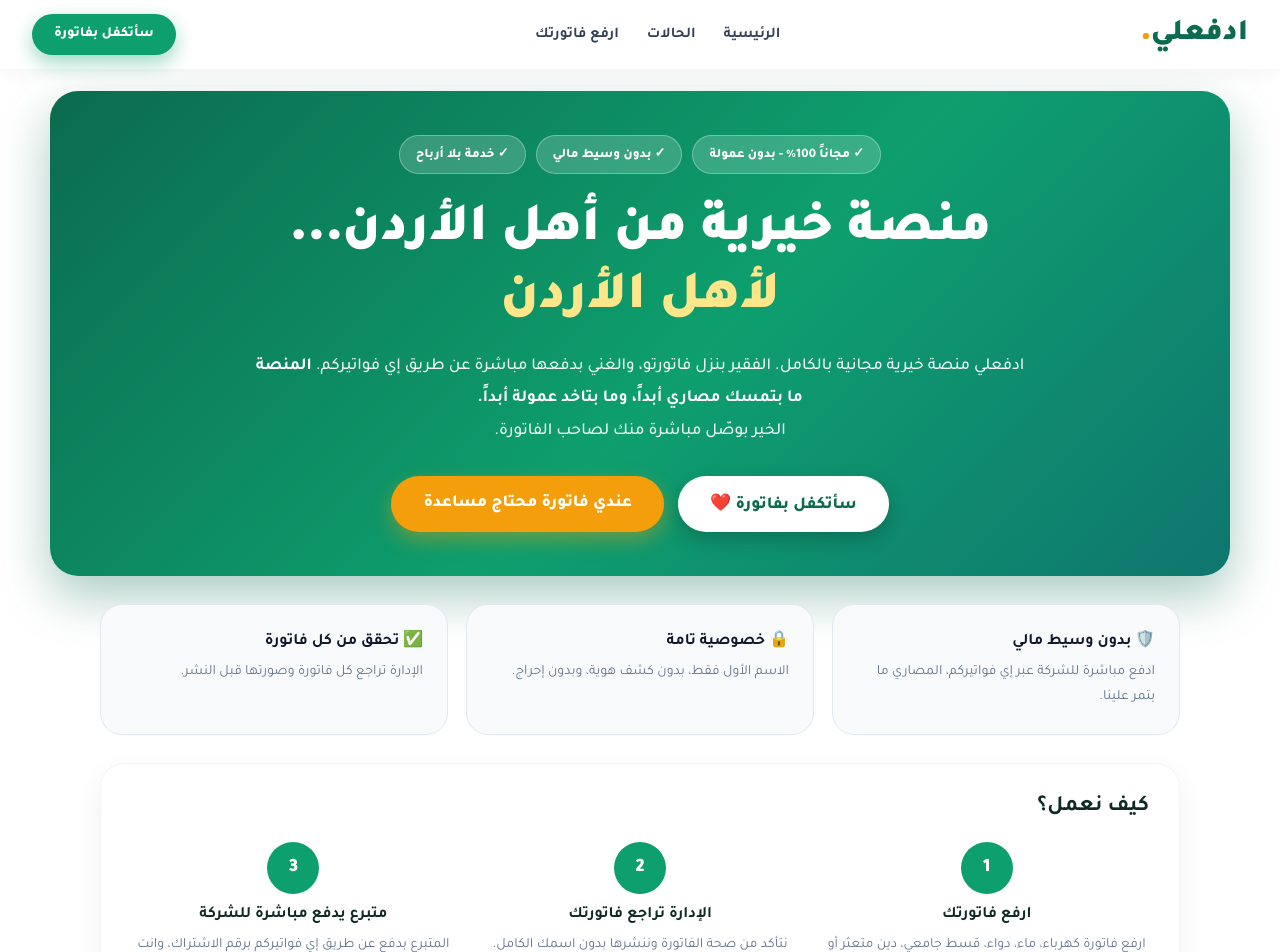
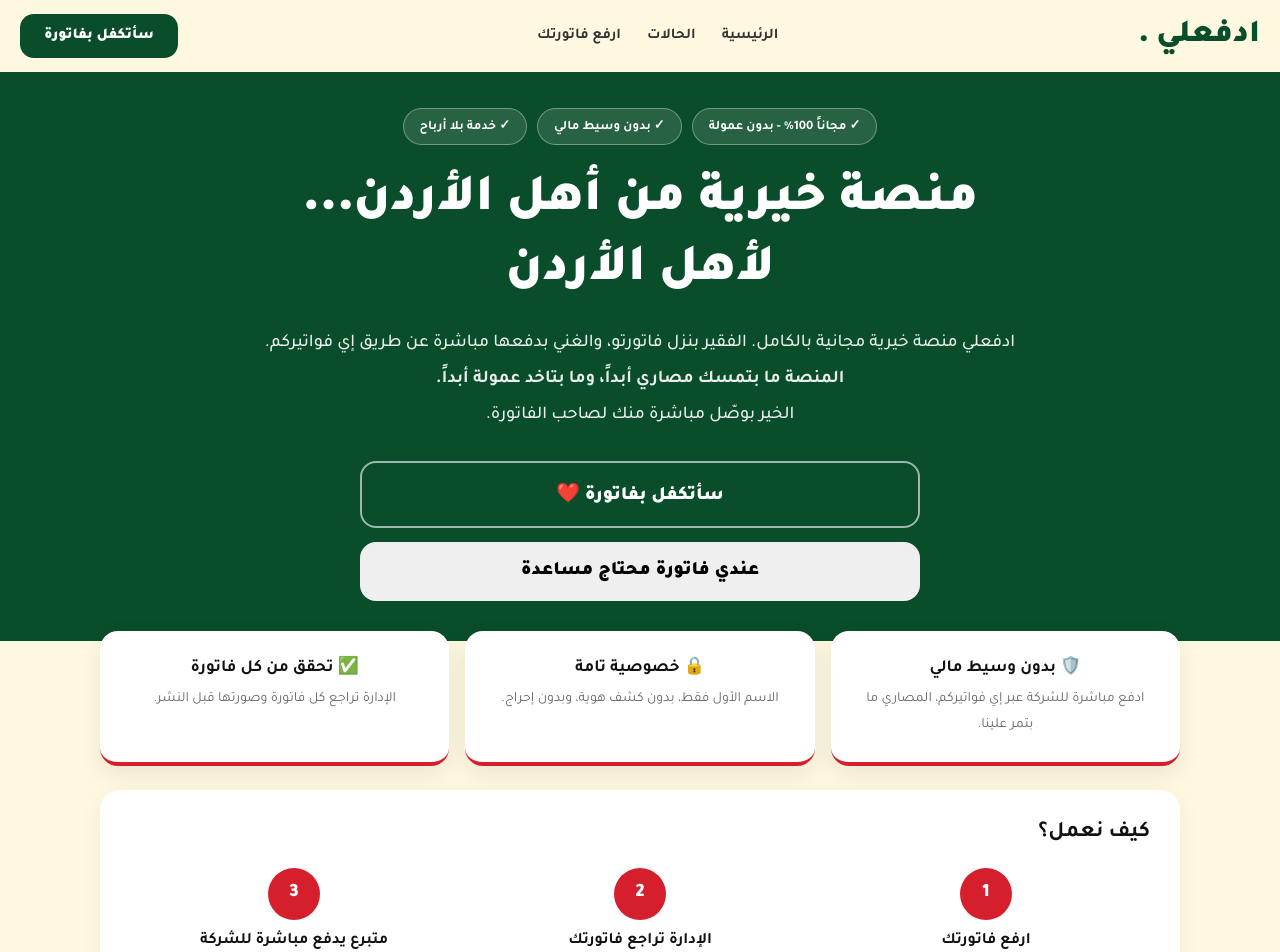
Before and after one commit to Idaf3li/idfa3li, a Next.js app: page / in a window 1280 px wide. Shown: the top 952 px of the page. Built offline with nearby package versions, Linux system fonts and the light colour scheme.

Commit message:
Refactor global styles for improved design
Updated styles for header, buttons, and layout.

```diff
--- a/app/globals.css
+++ b/app/globals.css
@@ -1,30 +1,33 @@
 @import url('https://fonts.googleapis.com/css2?family=Tajawal:wght@400;500;700;800;900&display=swap');
 *{margin:0;padding:0;box-sizing:border-box;font-family:'Tajawal','Segoe UI',sans-serif}
-body{background:#fff;color:#0F2A24}
-.header{background:#fff;padding:14px 32px;display:flex;justify-content:space-between;align-items:center;box-shadow:0 2px 20px rgba(0,0,0,.06);position:sticky;top:0;z-index:20}
-.logo{font-size:30px;font-weight:900;color:#0B6B4F}.logo span{color:#F59E0B;font-size:34px}
-.nav{display:flex;gap:28px}.nav a{cursor:pointer;color:#334155;font-weight:700;font-size:15px}
-.btn{border:none;cursor:pointer;font-weight:800;border-radius:999px;padding:12px 22px;font-size:14px}
-.btn-green{background:#0E9F6E;color:#fff;box-shadow:0 8px 20px rgba(14,159,110,.4)}
-.btn-orange{background:#F59E0B;color:#fff;box-shadow:0 8px 20px rgba(245,158,11,.4)}
-.big{padding:16px 32px!important;font-size:17px}.full{width:100%}
-.hero{max-width:1180px;margin:22px auto;padding:44px 28px;text-align:center;background:linear-gradient(135deg,#0B6B4F 0%,#0E9F6E 55%,#0F766E 100%);border-radius:28px;color:#fff;box-shadow:0 20px 50px rgba(11,107,79,.35)}
-.pills{display:flex;gap:10px;justify-content:center;flex-wrap:wrap;margin-bottom:24px}
-.pill{background:rgba(255,255,255,.18);border:1px solid rgba(255,255,255,.3);color:#fff;padding:9px 16px;border-radius:999px;font-size:13px;font-weight:800}
-.hero h1{font-size:54px;line-height:1.25;font-weight:900;color:#fff}.hero h1 span{color:#FDE68A}
-.hero p{color:rgba(255,255,255,.92);line-height:1.9;max-width:780px;margin:18px auto 28px;font-size:17px;font-weight:500}.hero p b{color:#fff}
-.cta{display:flex;gap:14px;justify-content:center;flex-wrap:wrap}
-.cta .btn-green{background:#fff!important;color:#0B6B4F!important;box-shadow:0 8px 20px rgba(0,0,0,.2)}
-.trust{max-width:1120px;margin:28px auto;padding:0 20px;display:grid;grid-template-columns:1fr 1fr 1fr;gap:18px}
-.trust div{background:#F8FAFC;border:1px solid #E2E8F0;border-radius:22px;padding:24px;text-align:right}
-.trust b{font-size:16px;color:#0F172A}.trust p{color:#64748B;font-size:14px;line-height:1.8;margin-top:8px}
-.how{max-width:1120px;margin:12px auto;padding:0 20px}.card{background:#fff;border-radius:24px;padding:30px;box-shadow:0 10px 30px rgba(0,0,0,.06);border:1px solid #F1F5F9}
-.card h2{font-size:22px}
-.steps{display:grid;grid-template-columns:1fr 1fr 1fr;gap:22px;margin-top:22px;text-align:center}.steps p{color:#64748B;font-size:14px;line-height:1.8;margin-top:8px}.steps b{font-size:16px}
-.num{width:52px;height:52px;background:#0E9F6E;color:#fff;border-radius:50%;display:flex;align-items:center;justify-content:center;margin:0 auto 12px;font-weight:900;font-size:19px}
-.section{max-width:1120px;margin:0 auto;padding:24px 20px}.section h2{font-size:26px}.sub{color:#64748B;margin:8px 0;font-size:15px}
-.filters{display:flex;gap:8px;flex-wrap:wrap;margin:14px 0}.filters button{padding:9px 16px;border-radius:999px;border:1px solid #E2E8F0;background:#fff;cursor:pointer;font-weight:700;font-size:13px}.filters button.on{background:#0B6B4F;color:#fff}
-.grid{display:grid;grid-template-columns:1fr 1fr;gap:18px}.case{border:1px solid #F1F5F9;border-radius:22px;padding:22px;background:#fff;box-shadow:0 8px 24px rgba(0,0,0,.05)}.case-top{display:flex;justify-content:space-between}.tag{background:#FEF3C7;color:#92400E;padding:6px 12px;border-radius:999px;font-size:12px;font-weight:800}.muted{font-size:13px;color:#64748B}.case h3{margin:12px 0;font-size:18px}.story{font-size:14.5px;color:#475569;line-height:1.8}.row{display:flex;justify-content:space-between;align-items:center;margin:14px 0}.price{font-size:24px;font-weight:900;color:#0E9F6E}
-.form{max-width:640px;margin:auto}input,select,textarea{width:100%;padding:13px 14px;border:1.5px solid #E2E8F0;border-radius:14px;margin:7px 0 14px;font-size:15px;background:#F8FAFC}label{font-weight:800;font-size:14px}.ok{text-align:center;color:#0E9F6E;font-weight:800;margin-top:12px}
-footer{text-align:center;padding:32px;color:#94A3B8;font-size:13px;line-height:1.9}
-@media(max-width:720px){.hero{margin:12px;border-radius:18px;padding:28px 18px}.hero h1{font-size:32px}.trust,.steps,.grid{grid-template-columns:1fr}.nav{display:none}}
+body{background:#FFF8E1;color:#1A1A1A}
+.header{background:#FFF8E1;padding:14px 20px;display:flex;justify-content:space-between;align-items:center;position:sticky;top:0;z-index:20}
+.logo{font-size:32px;font-weight:900;color:#0A4D2A;display:flex;align-items:center;gap:8px}
+.logo i{width:42px;height:42px;background:#0A4D2A;color:#fff;border-radius:10px;display:flex;align-items:center;justify-content:center;font-style:normal;font-size:22px}
+.nav{display:flex;gap:26px}.nav a{cursor:pointer;color:#333;font-weight:700;font-size:15px}
+.btn{border:none;cursor:pointer;font-weight:900;border-radius:14px;padding:13px 24px;font-size:15px}
+.btn-red{background:#D61F2C;color:#fff}
+.btn-green{background:#0A4D2A;color:#fff}
+.big{padding:18px 32px!important;font-size:19px;border-radius:16px!important}.full{width:100%}
+.hero{margin:0 auto;padding:36px 20px 40px;text-align:center;background:#0A4D2A;color:#fff}
+.pills{display:flex;gap:10px;justify-content:center;flex-wrap:wrap;margin-bottom:22px}
+.pill{background:rgba(255,255,255,.12);border:1px solid rgba(255,255,255,.35);color:#fff;padding:8px 16px;border-radius:999px;font-size:13px;font-weight:700}
+.hero h1{font-size:52px;line-height:1.35;font-weight:900;color:#fff}
+.hero h1 span{color:#fff}
+.hero p{color:rgba(255,255,255,.9);line-height:2;max-width:780px;margin:18px auto 28px;font-size:18px;font-weight:500}
+.cta{display:flex;flex-direction:column;gap:14px;justify-content:center;max-width:560px;margin:0 auto}
+.cta .btn-red{background:#D61F2C!important;box-shadow:0 8px 20px rgba(0,0,0,.25)}
+.cta .btn-green{background:transparent!important;border:2px solid rgba(255,255,255,.6)!important;color:#fff!important}
+.trust{max-width:1120px;margin:-10px auto 0;padding:0 20px;display:grid;grid-template-columns:1fr 1fr 1fr;gap:16px}
+.trust div{background:#fff;border-radius:18px;padding:24px;text-align:center;box-shadow:0 8px 24px rgba(0,0,0,.08);border-bottom:4px solid #D61F2C}
+.trust b{font-size:17px;color:#111}.trust p{color:#666;font-size:14px;line-height:1.8;margin-top:8px}
+.how{max-width:1120px;margin:24px auto;padding:0 20px}.card{background:#fff;border-radius:20px;padding:30px;box-shadow:0 8px 24px rgba(0,0,0,.06);border-bottom:4px solid #D61F2C}
+.card h2{font-size:22px;color:#111}
+.steps{display:grid;grid-template-columns:1fr 1fr 1fr;gap:18px;margin-top:22px;text-align:center}.steps p{color:#666;font-size:14px;line-height:1.8;margin-top:8px}.steps b{font-size:16px;color:#111}
+.num{width:52px;height:52px;background:#D61F2C;color:#fff;border-radius:50%;display:flex;align-items:center;justify-content:center;margin:0 auto 12px;font-weight:900;font-size:19px}
+.section{max-width:1120px;margin:0 auto;padding:24px 20px}.section h2{font-size:26px;color:#111}.sub{color:#666;margin:8px 0;font-size:15px}
+.filters{display:flex;gap:8px;flex-wrap:wrap;margin:14px 0}.filters button{padding:10px 18px;border-radius:999px;border:1px solid #E5DCC0;background:#fff;cursor:pointer;font-weight:800;font-size:13px}.filters button.on{background:#0A4D2A;color:#fff;border-color:#0A4D2A}
+.grid{display:grid;grid-template-columns:1fr 1fr;gap:18px}.case{border-radius:20px;padding:22px;background:#fff;box-shadow:0 8px 24px rgba(0,0,0,.05);border-bottom:4px solid #D61F2C}.case-top{display:flex;justify-content:space-between}.tag{background:#FDE8E9;color:#D61F2C;padding:6px 12px;border-radius:999px;font-size:12px;font-weight:800}.muted{font-size:13px;color:#888}.case h3{margin:12px 0;font-size:18px}.story{font-size:14.5px;color:#555;line-height:1.9}.row{display:flex;justify-content:space-between;align-items:center;margin:14px 0}.price{font-size:24px;font-weight:900;color:#0A4D2A}
+.form{max-width:640px;margin:auto}input,select,textarea{width:100%;padding:14px;border:1.5px solid #EDE6CC;border-radius:14px;margin:7px 0 14px;font-size:15px;background:#FFFEF8}label{font-weight:800;font-size:14px}.ok{text-align:center;color:#0A4D2A;font-weight:800;margin-top:12px}
+footer{text-align:center;padding:32px;color:#999;font-size:13px;line-height:1.9}
+@media(max-width:720px){.hero{padding:28px 16px 32px}.hero h1{font-size:34px}.trust,.steps,.grid{grid-template-columns:1fr}.nav{display:none}.header{padding:12px 16px}.cta{max-width:100%}}
```
